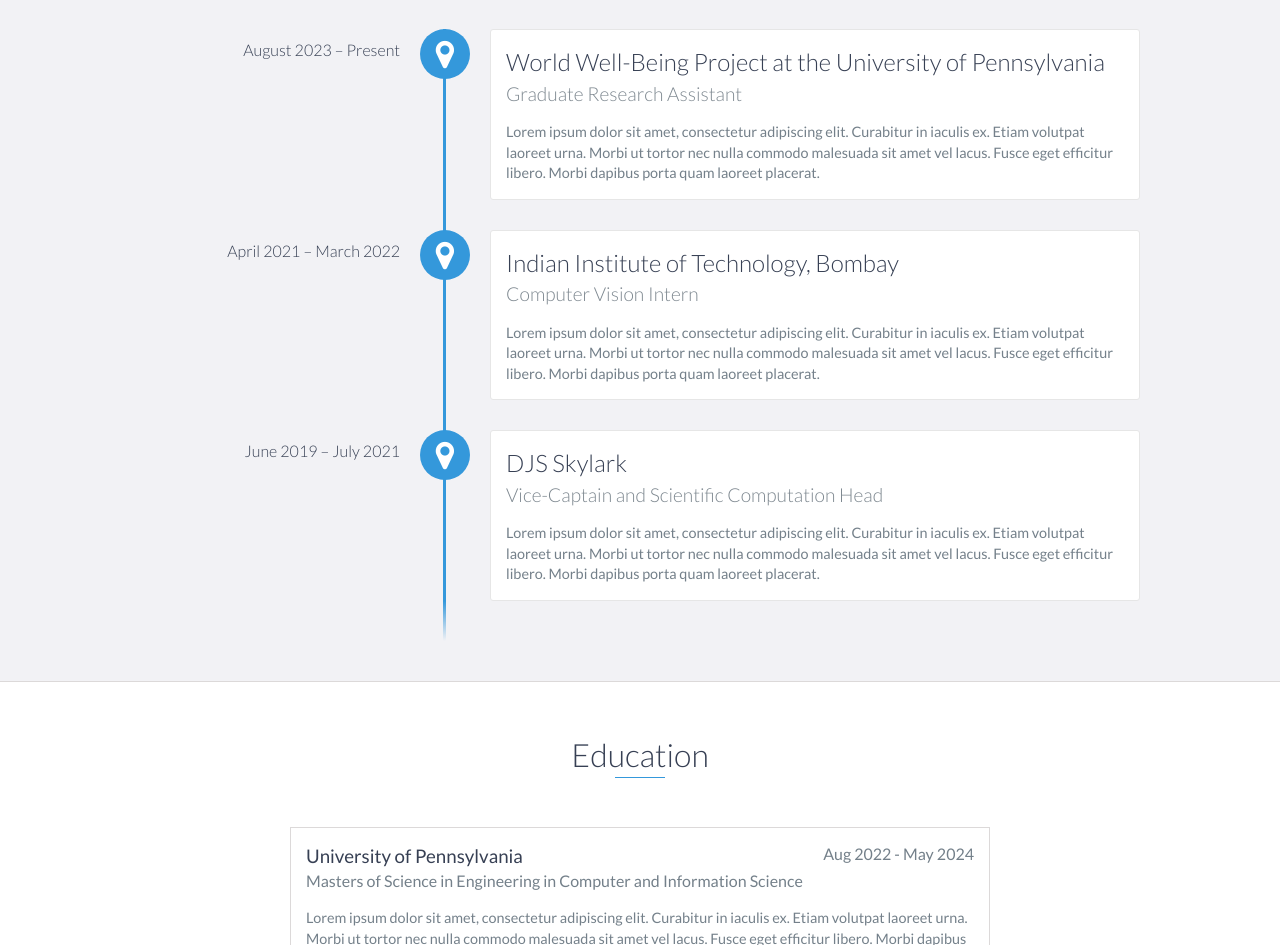
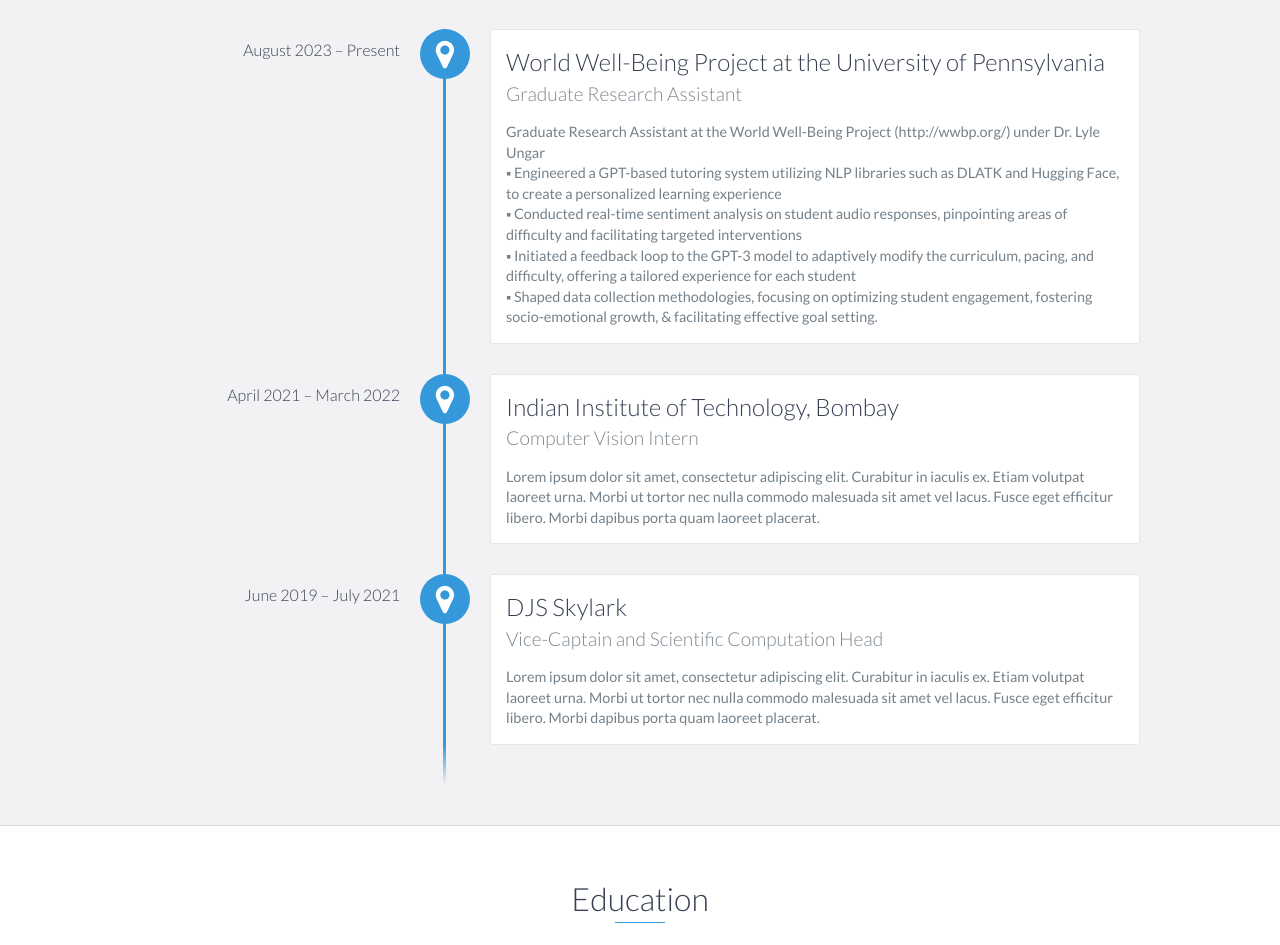
Before and after one commit to ghiarishi/ghiarishi.github.io, a website: page index.html in a window 1280 px wide. Shown: the part 1260-2205 px from the top of the page. Drawn offline with nearby package versions, Linux system fonts and the light colour scheme.

Commit message:
Update index.html

```diff
--- a/index.html
+++ b/index.html
@@ -88,8 +88,20 @@
                 <h3>World Well-Being Project at the University of Pennsylvania</h3>
                 <h4>Graduate Research Assistant</h4>
                 <p>
-                    Lorem ipsum dolor sit amet, consectetur adipiscing elit. Curabitur in iaculis ex. Etiam volutpat laoreet urna. Morbi ut tortor nec nulla commodo malesuada sit amet vel lacus. Fusce eget efficitur libero. Morbi dapibus porta quam laoreet placerat.
-                </p>
+                    Graduate Research Assistant at the World Well-Being Project (http://wwbp.org/) under Dr. Lyle Ungar
+				</p>
+				<p>
+					▪ Engineered a GPT-based tutoring system utilizing NLP libraries such as DLATK and Hugging Face, to create a personalized learning experience
+				</p>
+				<p>
+		    		▪ Conducted real-time sentiment analysis on student audio responses, pinpointing areas of difficulty and facilitating targeted interventions
+				</p>
+				<p>
+					▪ Initiated a feedback loop to the GPT-3 model to adaptively modify the curriculum, pacing, and difficulty, offering a tailored experience for each student
+				</p>
+				<p>
+					▪ Shaped data collection methodologies, focusing on optimizing student engagement, fostering socio-emotional growth, & facilitating effective goal setting.
+				</p>
             </div>
 
             <div data-date="April 2021 – March 2022">
```
